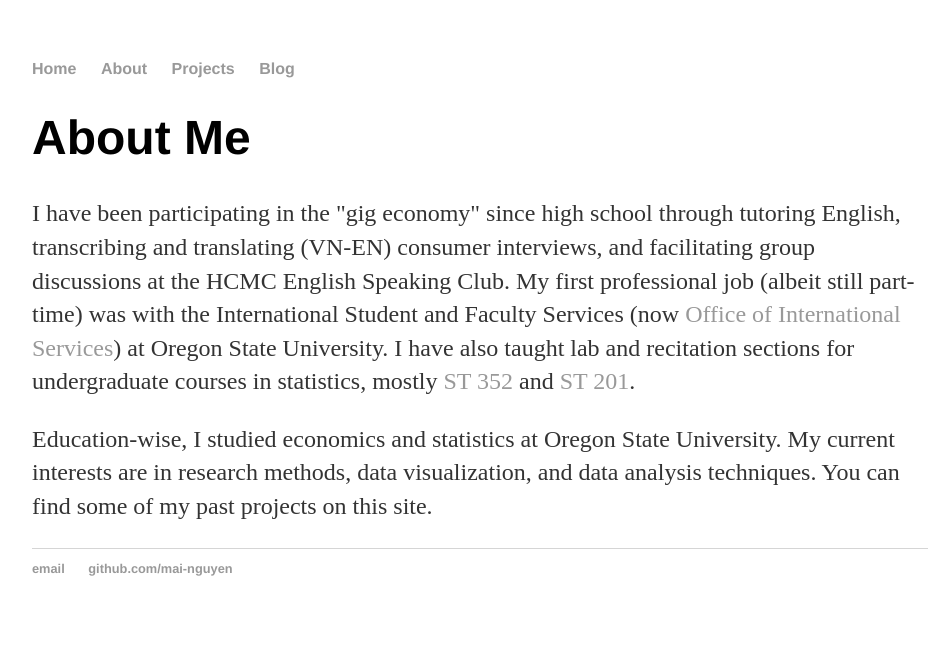
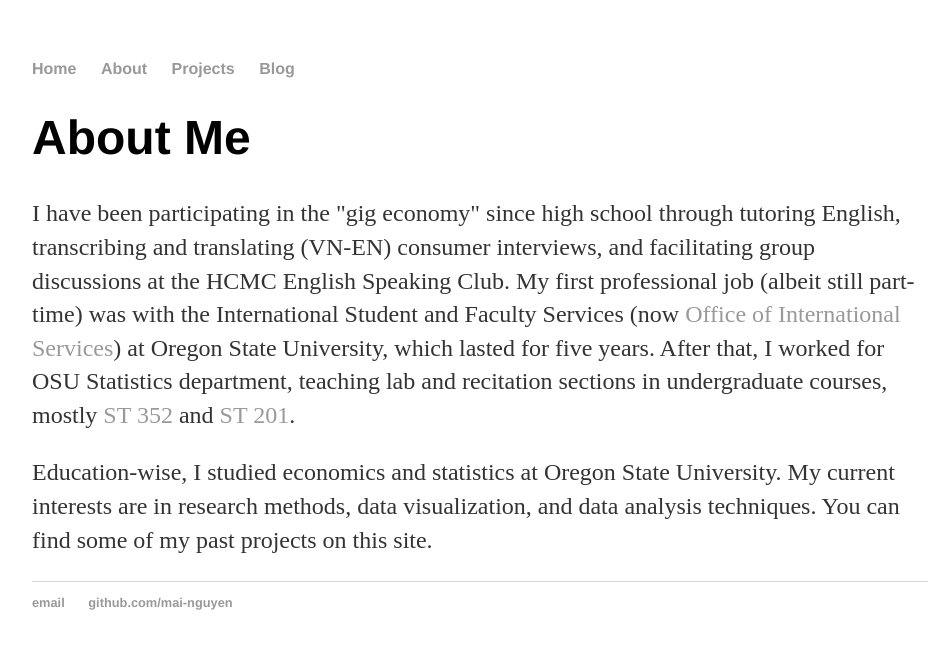
Before and after one commit to mai-nguyen/mai-nguyen.github.io, a Jekyll site: the page built from about/index.html, in a window 1280 px wide. Shown: the top 649 px of the page, without its empty margins (160-1105 px from the left). Built offline with Jekyll 4.4.1, drawn with Linux system fonts in a browser that asks for light colours.

Commit message:
Update index.html

```diff
--- a/about/index.html
+++ b/about/index.html
@@ -5,7 +5,7 @@ published: true
 ---
 <div class="blurb">
 	<h1>About Me</h1>
-	<p>I have been participating in the "gig economy" since high school through tutoring English, transcribing and translating (VN-EN) consumer interviews, and facilitating group discussions at the HCMC English Speaking Club. My first professional job (albeit still part-time) was with the International Student and Faculty Services (now <a href="https://internationalservices.oregonstate.edu/international-osu">Office of International Services</a>) at Oregon State University. I have also taught lab and recitation sections for undergraduate courses in statistics, mostly <a href="https://ecampus.oregonstate.edu/soc/ecatalog/ecoursedetail.htm?coursenumber=352&subject=ST">ST 352</a> and <a href="https://ecampus.oregonstate.edu/soc/ecatalog/ecoursedetail.htm?subject=ST&coursenumber=201">ST 201</a>.</p>
+	<p>I have been participating in the "gig economy" since high school through tutoring English, transcribing and translating (VN-EN) consumer interviews, and facilitating group discussions at the HCMC English Speaking Club. My first professional job (albeit still part-time) was with the International Student and Faculty Services (now <a href="https://internationalservices.oregonstate.edu/international-osu">Office of International Services</a>) at Oregon State University, which lasted for five years. After that, I worked for OSU Statistics department, teaching lab and recitation sections in undergraduate courses, mostly <a href="https://ecampus.oregonstate.edu/soc/ecatalog/ecoursedetail.htm?coursenumber=352&subject=ST">ST 352</a> and <a href="https://ecampus.oregonstate.edu/soc/ecatalog/ecoursedetail.htm?subject=ST&coursenumber=201">ST 201</a>.</p>
 
     <p>Education-wise, I studied economics and statistics at Oregon State University. My current interests are in research methods, data visualization, and data analysis techniques.  You can find some of my past projects on this site.</p>
 </div><!-- /.blurb -->
```
